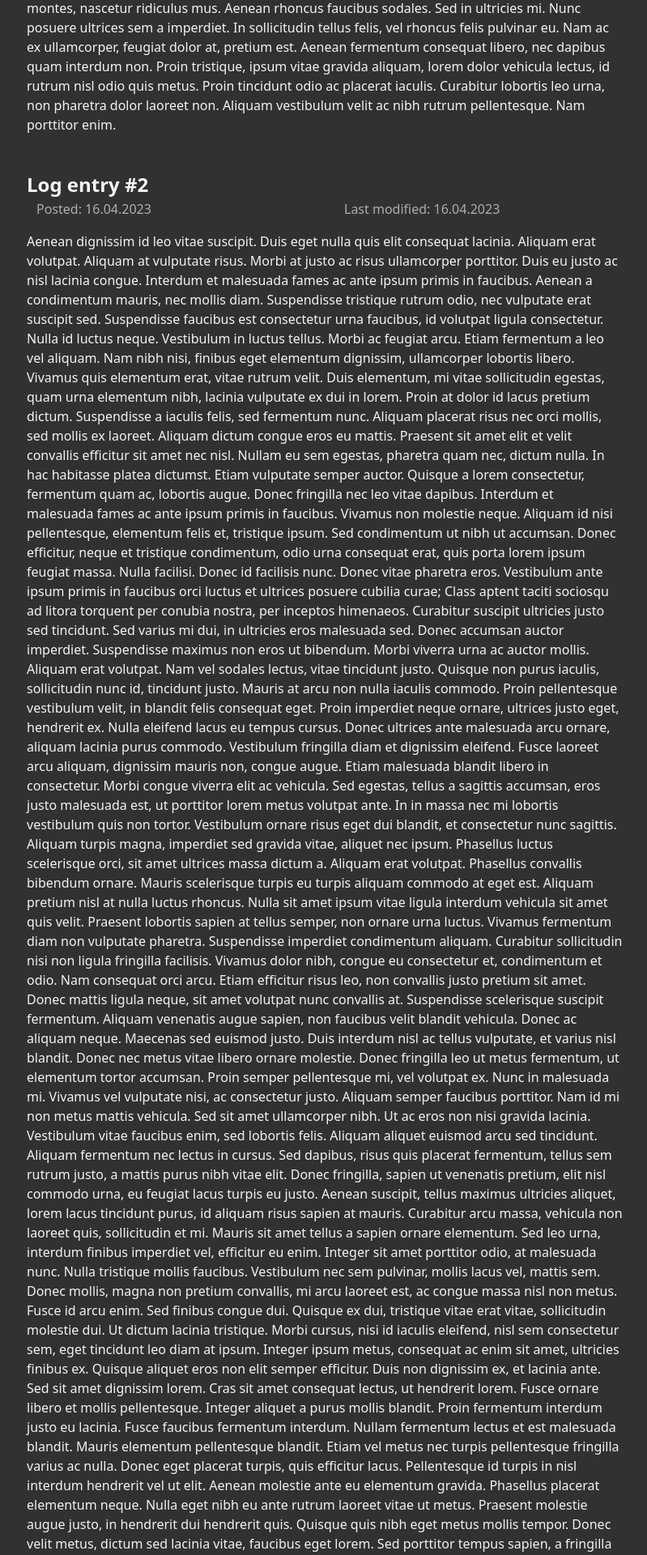
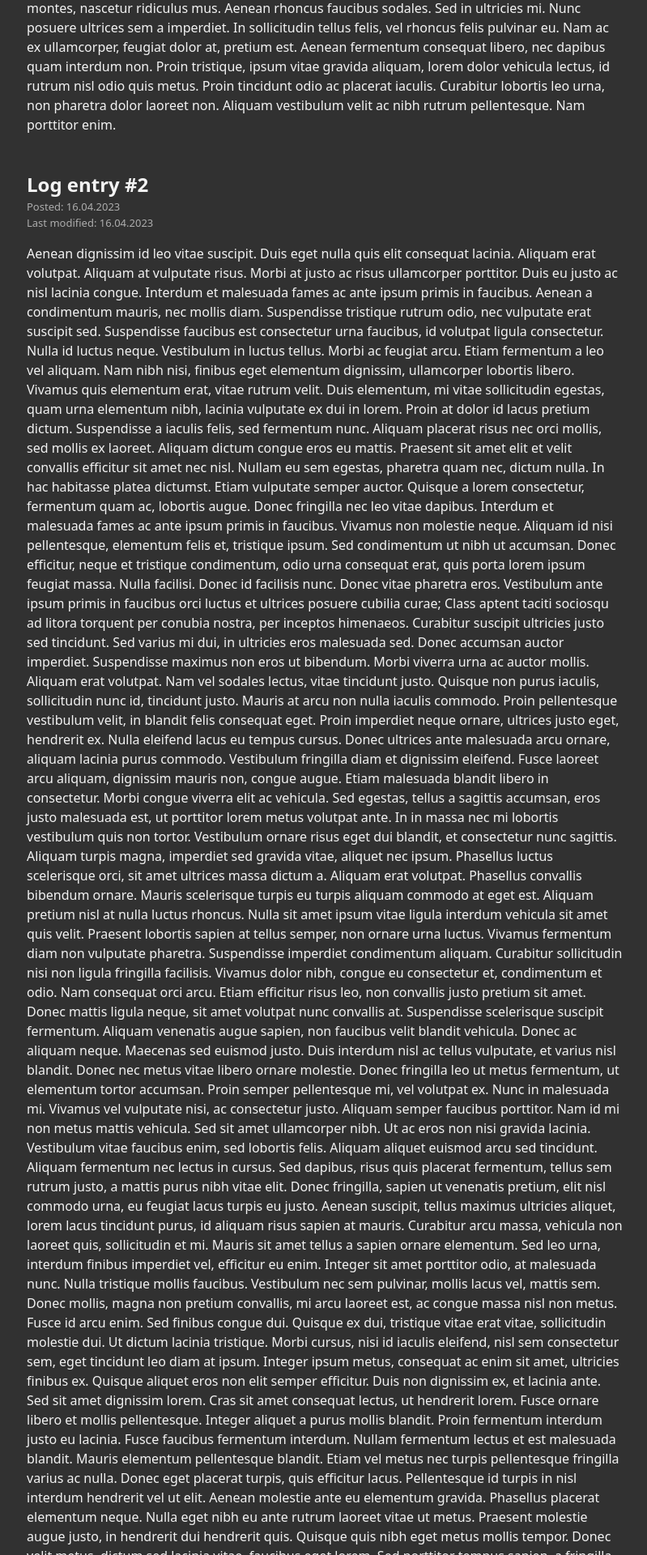
Before and after one commit to czyzlukasz/lukaszczyzdotcom, a Django app: a page that uses logbook/templates/logbook/project_detail.html in a window 1280 px wide. Shown: the part 458-2378 px from the top of the page at 81% size, without its empty margins (49-848 px from the left). Run offline with Django 4.2, Linux system fonts and the light colour scheme; data comes from the database, SQL or seed files in the repository.

Commit message:
Unified 'last modified' date style for log entry

```diff
--- a/logbook/static/logbook/style.css
+++ b/logbook/static/logbook/style.css
@@ -36,4 +36,5 @@
 
 .date {
     color: rgb(173, 173, 173);
+    font-size: small;
 }
--- a/logbook/templates/logbook/log_entry_list.html
+++ b/logbook/templates/logbook/log_entry_list.html
@@ -6,7 +6,7 @@
                     <div class="list-item-title">{{log_entry.entry_name}}</div>
                 </div>
                 <div class="col-auto">
-                    <div>Last modified: {{log_entry.date_modified | date:"d.m.Y"}}</div>
+                    <div class="date">Last modified: {{log_entry.date_modified | date:"d.m.Y"}}</div>
                 </div>
                 <div>{{log_entry.entry_description}}</div>
                 <a href="{% url 'logbook:project' log_entry.project|slugify %}#{{log_entry.entry_name | slugify}}" class="stretched-link"></a>
--- a/logbook/templates/logbook/project_detail.html
+++ b/logbook/templates/logbook/project_detail.html
@@ -10,13 +10,10 @@
 <div data-bs-spy="scroll" data-bs-offset="0" tabindex="0">
     {% for log_entry in log_entries %}
     <div class="content-subtitle" id={{log_entry.entry_name | slugify}}>{{log_entry.entry_name}}</div>
-    <div class="row">
-        <div class="col gx-lg-5">
-            <div class="float-right date">Posted: {{log_entry.publish_date | date:"d.m.Y"}}</div>
-        </div>
-        <div class="col">
-            <div class="float-right date">Last modified: {{log_entry.date_modified | date:"d.m.Y"}}</div>
-        </div>
+    <div class="date">
+        Posted: {{log_entry.publish_date | date:"d.m.Y"}}
+        <br>
+        Last modified: {{log_entry.date_modified | date:"d.m.Y"}}
     </div>
     <div class="content-text">
         {{log_entry.text}}
```
